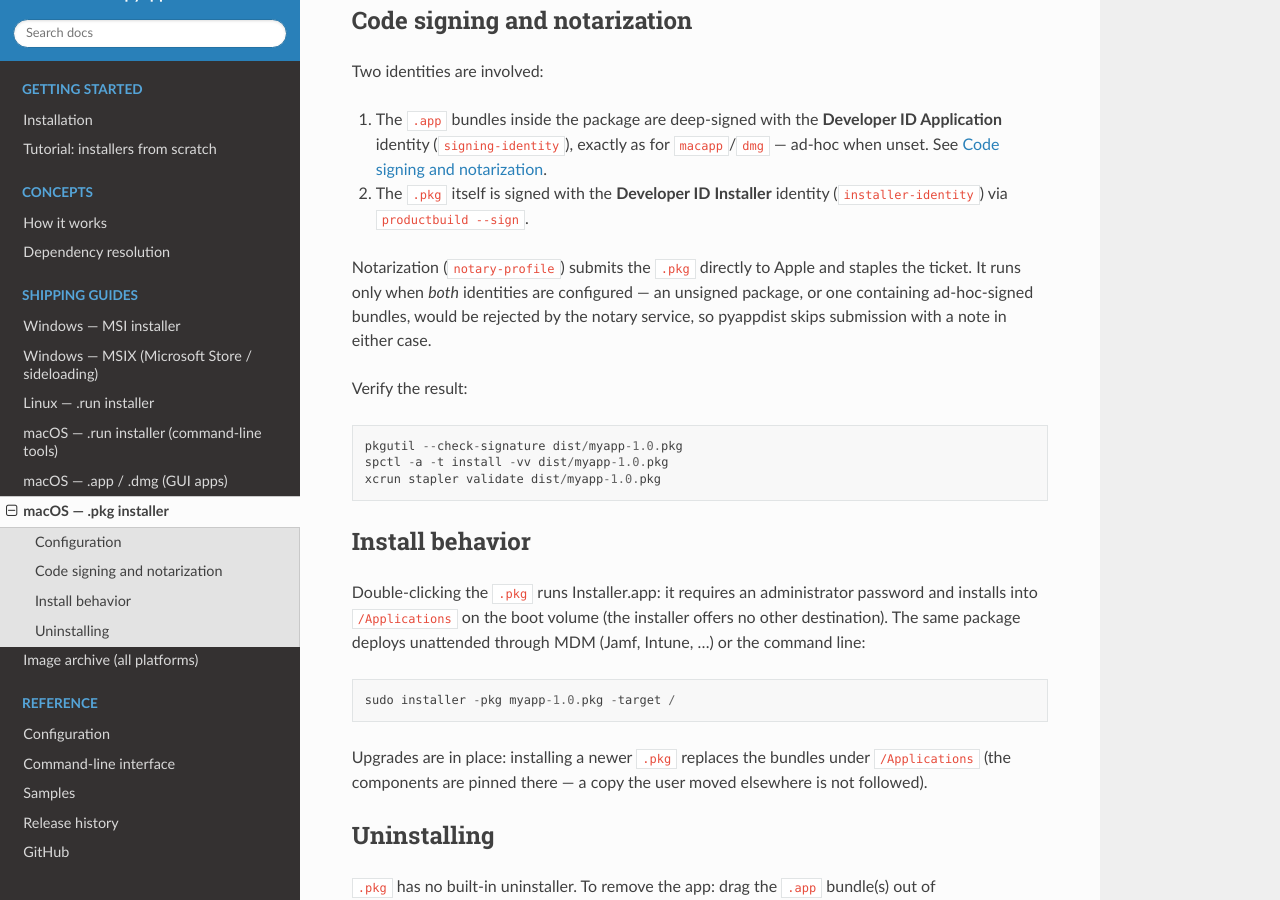
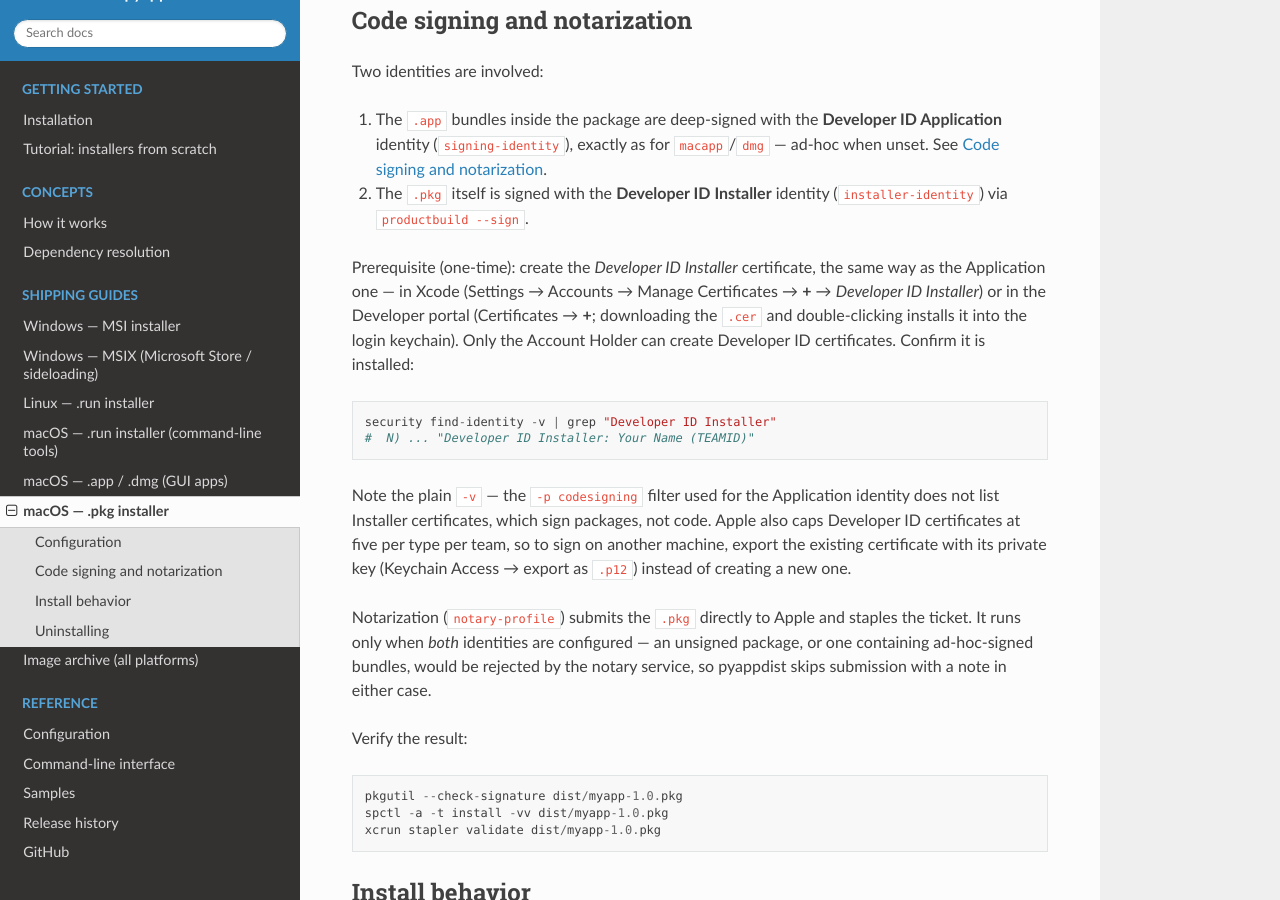
Before and after one commit to atsuoishimoto/pyappdist, a Sphinx documentation site: the page built from docs/platforms/macos-pkg.rst, in a window 1280 px wide and 900 px high, scrolled down 1425 px. Built offline with Sphinx 7.4.7 and the Read the Docs theme 3.1.0, drawn with Linux system fonts in a browser that asks for light colours.

Commit message:
docs: describe how to create the Developer ID Installer certificate
Add a one-time prerequisite paragraph to the pkg signing section: creating
the certificate via Xcode or the Developer portal, verifying it with
security find-identity, and a note on Apple's five-certificates-per-type
cap.

```diff
--- a/docs/platforms/macos-pkg.rst
+++ b/docs/platforms/macos-pkg.rst
@@ -78,6 +78,22 @@ Two identities are involved:
 2. The ``.pkg`` itself is signed with the **Developer ID Installer** identity
    (``installer-identity``) via ``productbuild --sign``.
 
+Prerequisite (one-time): create the *Developer ID Installer* certificate, the
+same way as the Application one — in Xcode (Settings → Accounts → Manage
+Certificates → **+** → *Developer ID Installer*) or in the Developer portal
+(Certificates → **+**; downloading the ``.cer`` and double-clicking installs it
+into the login keychain). Only the Account Holder can create Developer ID
+certificates. Confirm it is installed::
+
+   security find-identity -v | grep "Developer ID Installer"
+   #  N) ... "Developer ID Installer: Your Name (TEAMID)"
+
+Note the plain ``-v`` — the ``-p codesigning`` filter used for the Application
+identity does not list Installer certificates, which sign packages, not code.
+Apple also caps Developer ID certificates at five per type per team, so to sign
+on another machine, export the existing certificate with its private key
+(Keychain Access → export as ``.p12``) instead of creating a new one.
+
 Notarization (``notary-profile``) submits the ``.pkg`` directly to Apple and
 staples the ticket. It runs only when *both* identities are configured — an
 unsigned package, or one containing ad-hoc-signed bundles, would be rejected by
```
